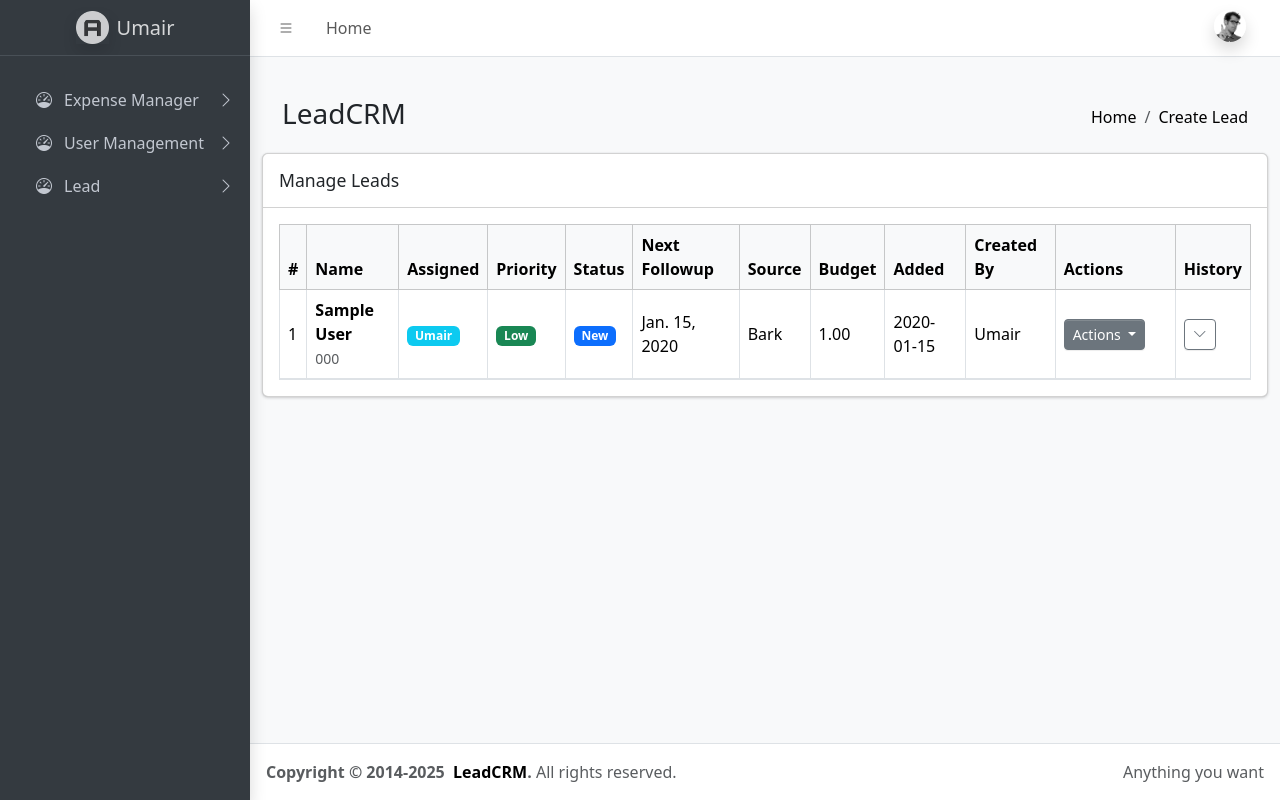
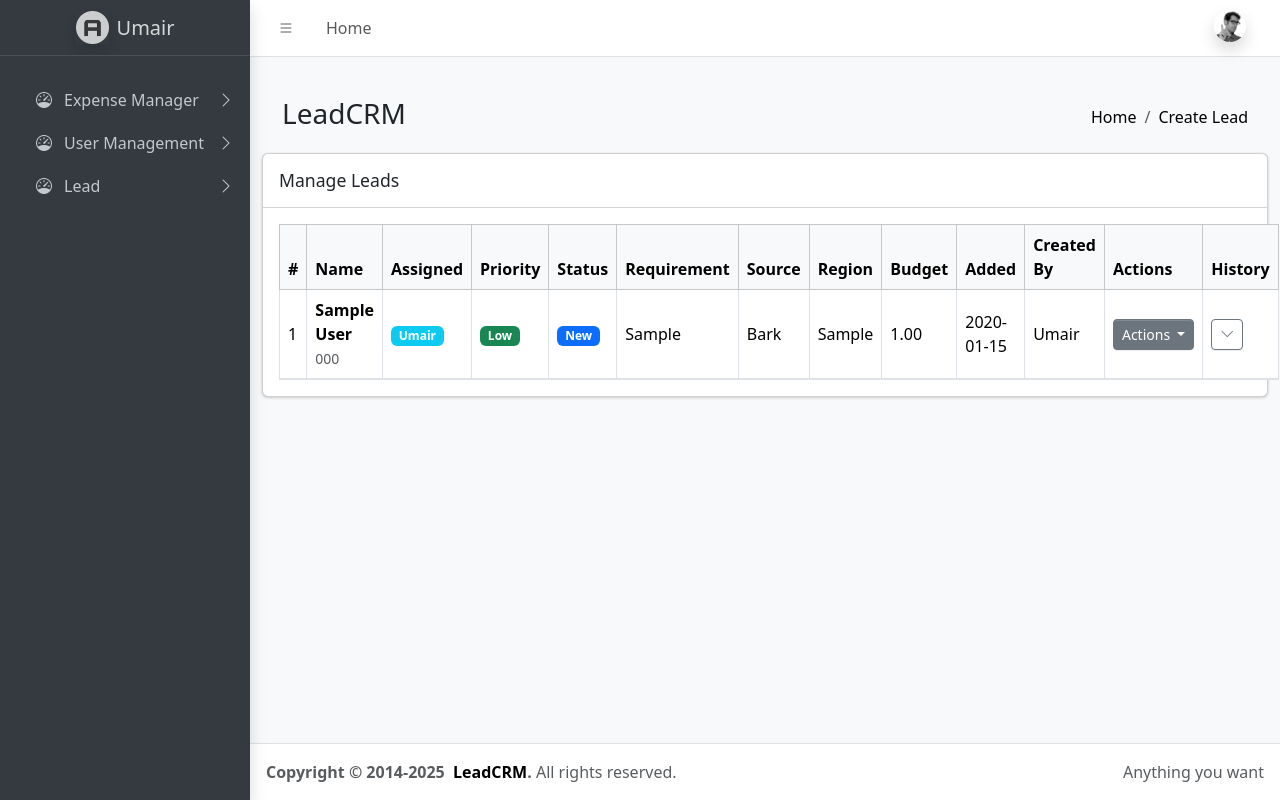
Before and after one commit to Umair-Mubeen/LeadCRM, a Django app: page /ViewLead/ in a window 1280 px wide. Run offline with Django 5.2, Linux system fonts and the light colour scheme; a user stored in the database is signed in; data comes from the database, SQL or seed files in the repository; tables that the repository leaves empty hold one stand-in row (values such as "Sample post"); data that the repository does not hold is empty.

Commit message:
Some Changes

```diff
--- a/LeadApp/models.py
+++ b/LeadApp/models.py
@@ -113,6 +113,14 @@
         ('other', 'Other'),
     ]
 
+    REGION_CHOICES = [
+        ('Australia', 'Australia'),
+        ('America', 'America'),
+        ('England', 'England'),
+        ('Canada', 'Canada'),
+        ('Ireland', 'Ireland'),
+    ]
+
     STATUS_CHOICES = [
         ('new', 'New'),
         ('contacted', 'Contacted'),
@@ -128,6 +136,7 @@
         ('medium', 'Medium'),
         ('high', 'High'),
     ]
+
 
     VERIFIED = [
         ('verified', 'Verified'),
--- a/LeadApp/templates/lead_activity_timeline.html
+++ b/LeadApp/templates/lead_activity_timeline.html
@@ -37,7 +37,7 @@
 }
 </style>
 <tr class="collapse-row">
-<td colspan="12" class="p-0">
+<td colspan="13" class="p-0">
 
 <div id="collapse{{ lead.id }}" class="collapse" data-bs-parent="#leadAccordion">
 
--- a/LeadApp/templates/view_lead.html
+++ b/LeadApp/templates/view_lead.html
@@ -37,9 +37,11 @@
                 <div class="col-sm-6">
                   <ol class="breadcrumb float-sm-end">
                     <li class="breadcrumb-item">
-                      <a href="{% url 'dashboard' %}" style="color: black">Home</a>
+                      <a href="{% url 'dashboard' %}" style="color: black"
+                        >Home</a
+                      >
                     </li>
-                                              {% if request.user.profile.is_admin or  request.user.profile.is_lgs %}
+                    {% if request.user.profile.is_admin or request.user.profile.is_lgs %}
 
                     <li class="breadcrumb-item" aria-current="page">
                       <a href="{% url 'AddLead' %}" style="color: black"
@@ -67,8 +69,10 @@
                     <th>Assigned</th>
                     <th>Priority</th>
                     <th>Status</th>
-                    <th>Next Followup</th>
+                    <th>Requirement</th>
                     <th>Source</th>
+                    <th>Region</th>
+
                     <th>Budget</th>
                     <th>Added</th>
                     <th>Created By</th>
@@ -116,10 +120,13 @@
                     </td>
 
                     <td>
-                      {% if lead.latest_followup and lead.latest_followup.next_followup_date %} {{lead.latest_followup.next_followup_date }} {% else %} — {%endif %}
+                      {{lead.requirements}}
+                      <!-- {% if lead.latest_followup and lead.latest_followup.next_followup_date %} {{lead.latest_followup.next_followup_date }} {% else %} — {%endif %} -->
                     </td>
 
                     <td>{{ lead.get_source_display }}</td>
+                    <td>{{ lead.region }}</td>
+
                     <td>{{ lead.budget|default:"—" }}</td>
                     <td>{{ lead.date_added|date:"Y-m-d" }}</td>
                     <td>{{ lead.lead_created_by }}</td>
@@ -137,7 +144,7 @@
 
                         <ul class="dropdown-menu">
                           <!-- Edit only Admin & LGS -->
-                          {% if request.user.profile.is_admin or  request.user.profile.is_lgs or  request.user.profile.is_salesman  %}
+                          {% if request.user.profile.is_admin or request.user.profile.is_lgs or request.user.profile.is_salesman %}
 
                           <li>
                             <a
@@ -150,7 +157,7 @@
                           {% endif %}
 
                           <!-- Followup Admin / LGS / Salesman -->
-                          {% if request.user.profile.is_admin or  request.user.profile.is_salesman %}
+                          {% if request.user.profile.is_admin or request.user.profile.is_salesman %}
 
                           <li>
                             <a
@@ -176,7 +183,12 @@
                         data-bs-toggle="collapse"
                         data-bs-target="#collapse{{ lead.id }}"
                         aria-expanded="false"
-  {% if request.user.profile.is_lgs %}disabled{% endif %}
+                        {%
+                        if
+                        request.user.profile.is_lgs
+                        %}disabled{%
+                        endif
+                        %}
                       >
                         <i class="bi bi-chevron-down"></i>
                       </button>
@@ -184,12 +196,9 @@
                   </tr>
 
                   <!-- COLLAPSE -->
-                   {% include 'lead_activity_timeline.html' with lead=lead %}
-
-
-                  {% empty %}
+                  {% include 'lead_activity_timeline.html' with lead=lead %} {% empty %}
                   <tr>
-                    <td colspan="12" class="text-center text-muted">
+                    <td colspan="13" class="text-center text-muted">
                       No leads found.
                     </td>
                   </tr>
@@ -221,27 +230,21 @@
   }
 </script>
 
-
 <script>
   document.addEventListener("DOMContentLoaded", function () {
-
     let hash = window.location.hash;
 
     if (hash) {
-
       let collapseElement = document.querySelector(hash);
 
       if (collapseElement) {
-
         let bsCollapse = new bootstrap.Collapse(collapseElement, {
-                toggle: true
+          toggle: true,
         });
 
         // optional: scroll to the lead
-            collapseElement.scrollIntoView({behavior: "smooth"});
+        collapseElement.scrollIntoView({ behavior: "smooth" });
       }
-
     }
-
   });
 </script>
--- a/LeadApp/views.py
+++ b/LeadApp/views.py
@@ -508,6 +508,7 @@
         "PRIORITY_CHOICES": Lead.PRIORITY_CHOICES,
         "SOURCE_CHOICES": Lead.SOURCE_CHOICES,
         "VERIFIED": Lead.VERIFIED,
+        "REGION_CHOICES" : Lead.REGION_CHOICES,
 
         "next_url": next_url,
     })
```
Also changed, not shown: LeadApp/templates/createLead.html (+15 -3 lines). Lines whose indentation alone changed are shown as unchanged.
